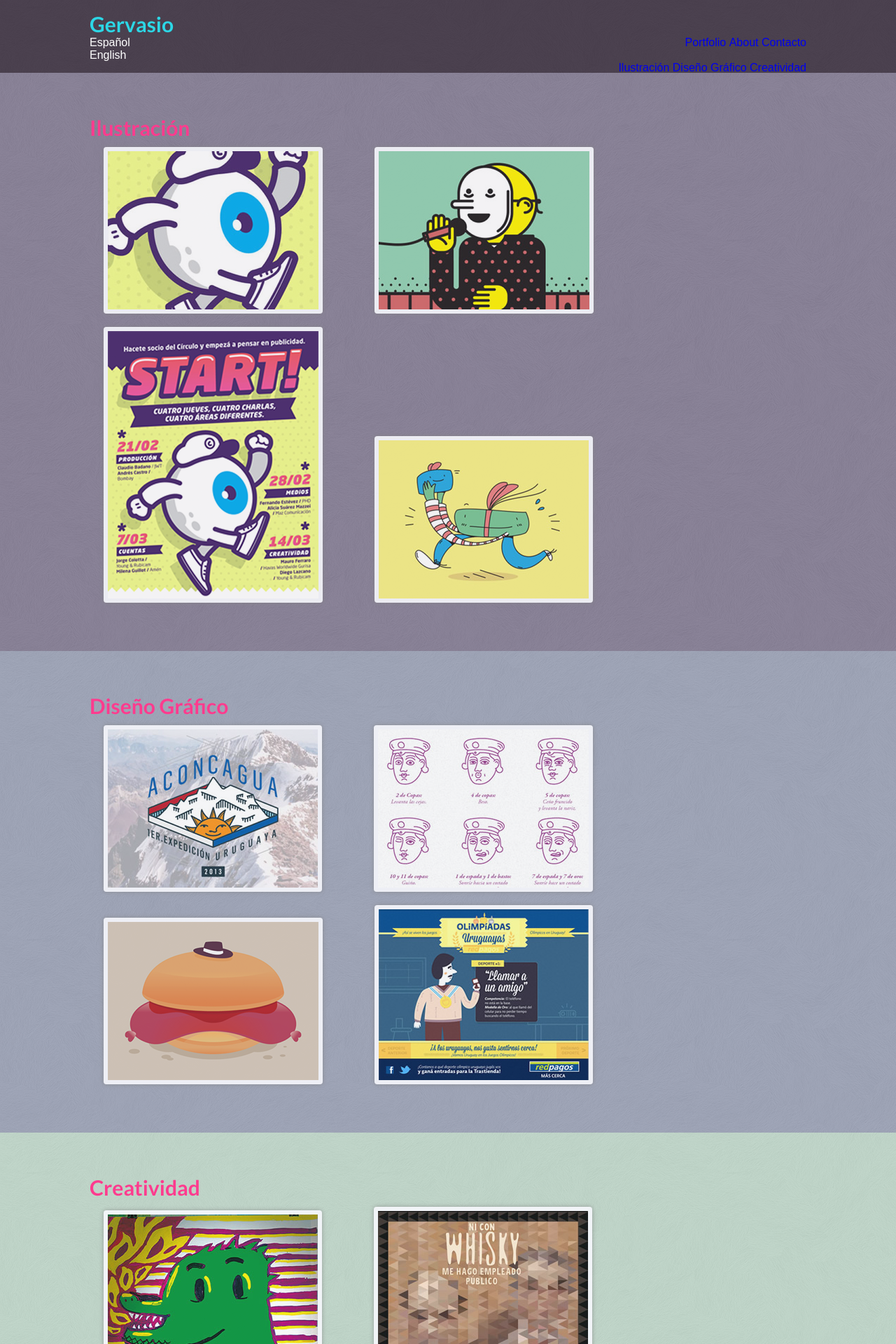
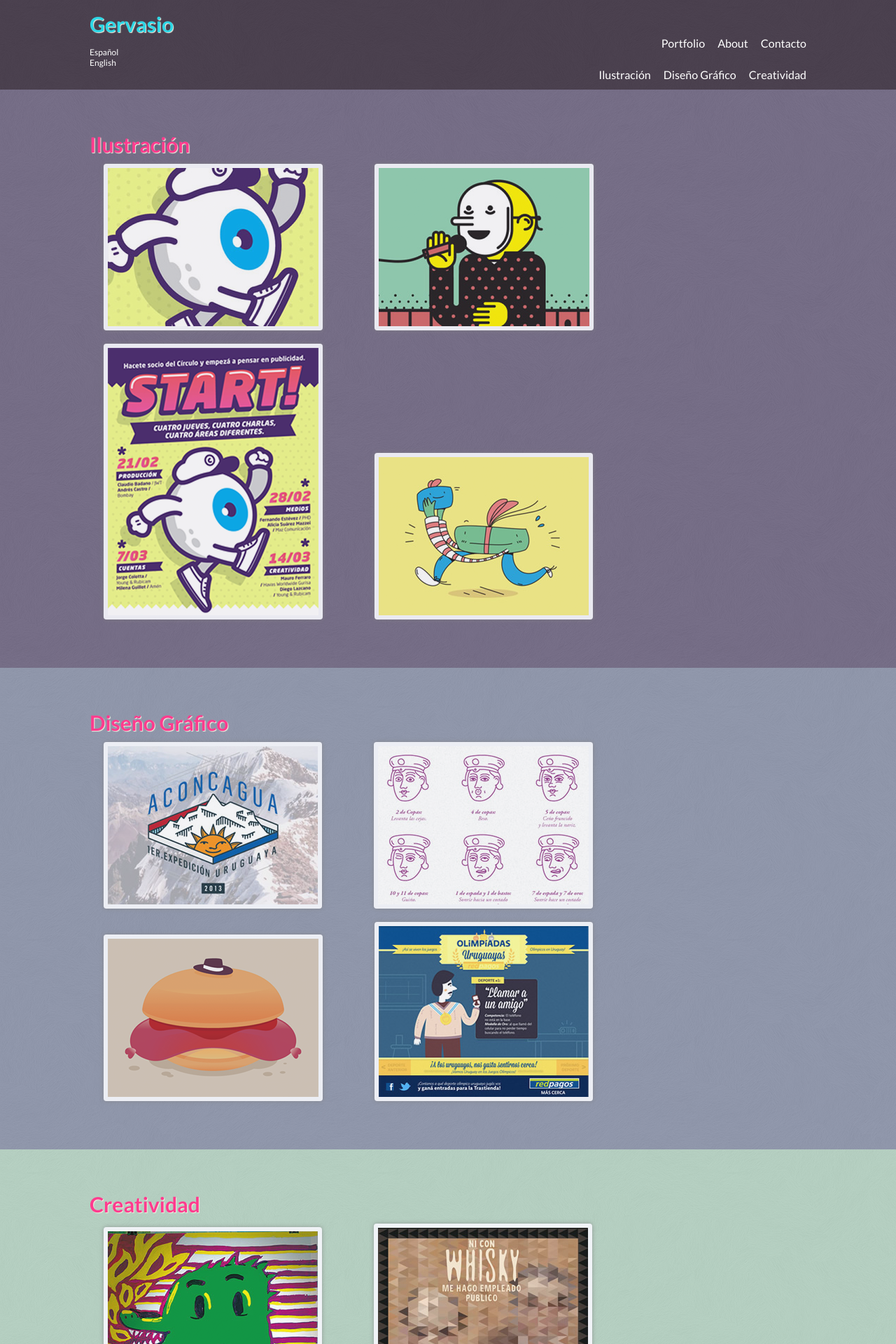
Before and after one commit to ignaciolopezjuani/gervasio, a Jekyll site: the page built from index.html, in a window 1280 px wide. Shown: the top 1920 px of the page at 70% size. Built offline with Jekyll 4.4.1, drawn with Linux system fonts in a browser that asks for light colours; Markdown is read by kramdown in place of the engine named in the settings.

Commit message:
Add style to main-header

```diff
--- a/media/css/application.css
+++ b/media/css/application.css
@@ -14,6 +14,7 @@ font-family: Arial, "Helvetica Neue", Helvetica, sans-serif;
 background: rgba(0, 0, 0, 2) url(../images/white_feathers.png) top left repeat;
 }
 a {
+    color: #fff;
     text-decoration: none;
 }
 
@@ -24,6 +25,14 @@ a {
     font-family: 'Lato', sans-serif;
     color: #2CD7E6;
     font-size: 30px;
+    text-shadow: 1px 1px 1px #F2EFDF;
+        filter: dropshadow(color=#fff, offx=1, offy=1);
+}
+.main-header {
+    font-family: 'Lato', sans-serif;
+    padding: 1em 10%;
+    color: #fff;
+    background-color: rgba(33, 20, 38, 0.8);
 }
 
 .main-nav ul,
@@ -35,10 +44,16 @@ a {
     display: inline;
 }
 
-.main-header {
-    padding: 1em 10%;
-    color: #fff;
-    background-color: rgba(33, 20, 38, 0.8);
+.secondary-nav ul li,
+.main-nav ul li {
+    padding-left: 15px;
+}
+.secondary-nav {
+    padding-bottom: 15px;
+}
+.languages {
+    font-size: 12px;
+    padding-top: 15px;
 }
 .main-content {
 
@@ -48,21 +63,21 @@ a {
     font-family: 'Lato', sans-serif;
     color: #FF3B8E;
     font-size: 30px;
-
+    text-shadow: 1px 1px 1px #F2EFDF;
 }
 
 .main-content .illustration {
-    background-color: rgba(65, 54, 89, 0.6);
+    background-color: rgba(65, 54, 89, 0.7);
     padding: 60px 10%;
 }
 
 .main-content .design {
-    background-color: rgba(101, 111, 140, 0.6);
+    background-color: rgba(101, 111, 140, 0.7);
     padding: 60px 10%;
 }
 
 .main-content .creative {
-    background-color: rgba(155, 191, 171, 0.6);
+    background-color: rgba(155, 191, 171, 0.7);
     padding: 60px 10%;
 }
 
@@ -103,8 +118,22 @@ opacity: 1;
 }
 
 .main-footer {
-    padding: 60px 10%;
-    background-color: rgba(242, 239, 223, 0.6);
+    padding: 0 10%;
+    background-color: rgba(242, 239, 223, 0.7);
+}
+
+.main-footer a {
+    color: #000;
+}
+
+.main-footer img,
+ .main-footer p {
+    float: left;
+}
+
+.main-footer div {
+    float: right;
+    padding-right: 10%;
 }
 
 .main-footer .speech {
@@ -114,7 +143,7 @@ opacity: 1;
     text-align: center;
     line-height: 100px;
     background-color: #fff;
-    border: 8px solid #666;
+    border: 4px solid #666;
     -webkit-border-radius: 30px;
     -moz-border-radius: 30px;
     border-radius: 30px;
@@ -130,7 +159,7 @@ opacity: 1;
     height: 0;
     left: 30px;
     top: 100px;
-    border: 25px solid;
+    border: 21px solid;
     border-color: #666 transparent transparent #666;
 }
 
```
